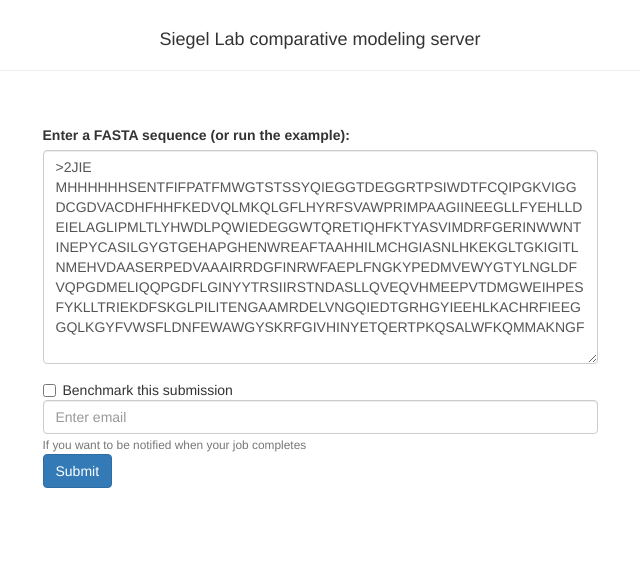
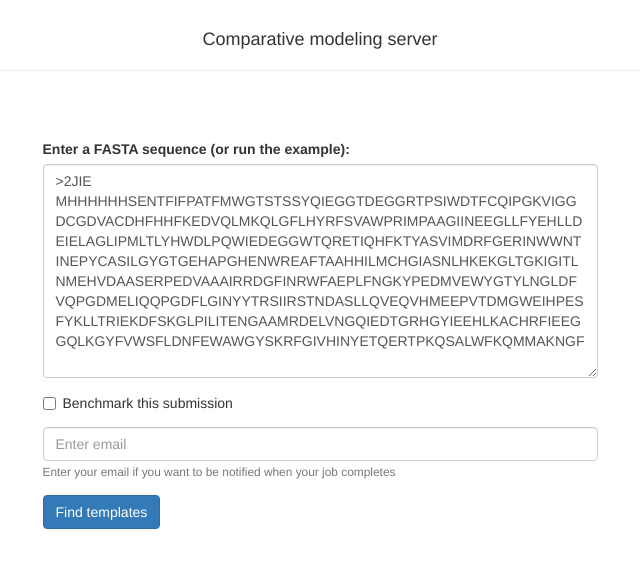
Before and after one commit to dacarlin/cm_server, a Flask app: page / in a window 1280 px wide. Shown: the top 568 px of the page, without its empty margins (320-960 px from the left). Run offline with Flask 2, Linux system fonts and the light colour scheme; some libraries are stand-ins or nearby versions.

Commit message:
Started working on a page to select templates

```diff
--- a/app.py
+++ b/app.py
@@ -12,7 +12,6 @@ def index():
         return render_template( 'index.html' )
     elif request.method == 'POST':
         # get data from form
-
         job_id = uuid.uuid1()
         raw_fasta = request.form.get( 'fasta' )
         benchmark_check = request.form.get( 'benchmark_check' )
--- a/static/style.css
+++ b/static/style.css
@@ -6,3 +6,7 @@ h1 {
   padding: 10px 0 20px 0;
   text-align: center;
 }
+
+fieldset {
+  margin: 1em 0!important;
+}
--- a/templates/base.html
+++ b/templates/base.html
@@ -8,7 +8,7 @@
     {% endblock %}
 </head>
 <body>
-  <h1>Siegel Lab comparative modeling server</h1>
+  <h1>Comparative modeling server</h1>
   {% block content %}{% endblock %}
 </body>
 </html>
--- a/templates/index.html
+++ b/templates/index.html
@@ -19,9 +19,9 @@
         </fieldset>
         <fieldset>
           <input type="text" class="form-control" id="email" placeholder="Enter email">
-          <small class="text-muted">If you want to be notified when your job completes</small>
+          <small class="text-muted">Enter your email if you want to be notified when your job completes</small>
         </fieldset>
-        <button type="submit" class="btn btn-primary">Submit</button>
+        <button type="submit" class="btn btn-primary">Find templates</button>
       </form>
     </div>
   </div>
```
